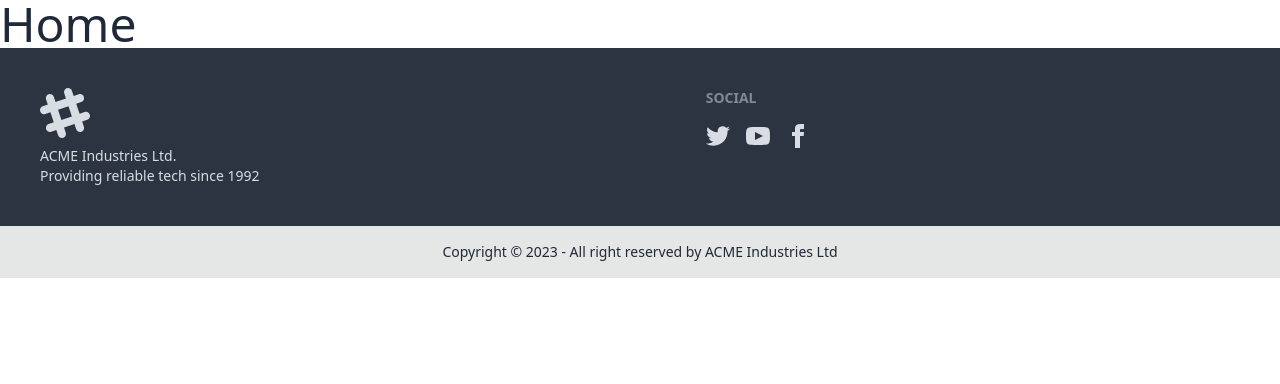
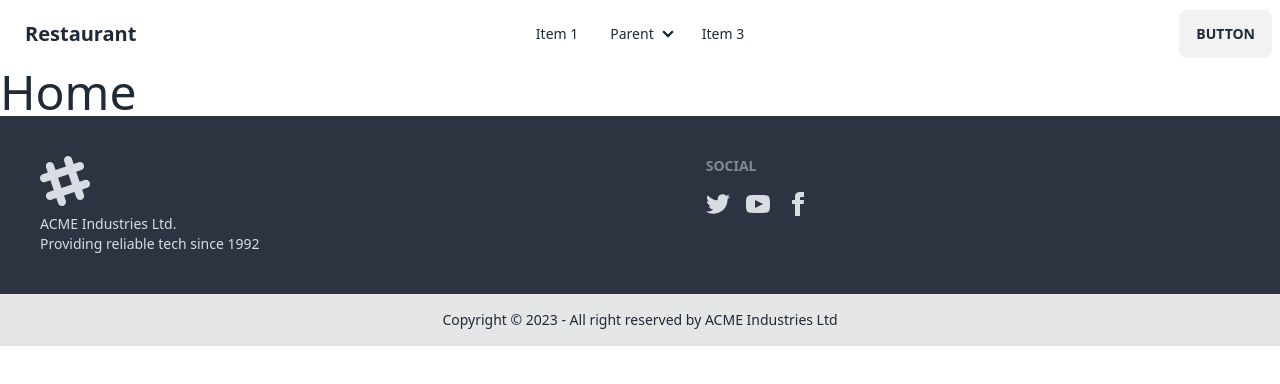
Before and after one commit to RaisulislamRimon/bistro-boss-restaurant, a React (Vite) app in the folder bistro-boss-client/: page / in a window 1280 px wide. Shown: the top 384 px of the page. Built offline with nearby package versions, Linux system fonts and the light colour scheme.

Commit message:
add navbar

```diff
--- a/bistro-boss-client/src/Layout/Main.jsx
+++ b/bistro-boss-client/src/Layout/Main.jsx
@@ -1,9 +1,11 @@
 import { Outlet } from "react-router-dom";
 import { Footer } from "../pages/Shared/Footer/Footer";
+import NavBar from "../pages/Shared/NavBar/NavBar";
 
 const Main = () => {
   return (
     <div>
+      <NavBar />
       <Outlet />
       <Footer />
     </div>
--- /dev/null
+++ b/bistro-boss-client/src/pages/Shared/NavBar/NavBar.jsx
@@ -0,0 +1,66 @@
+const NavBar = () => {
+  const navOptions = (
+    <>
+      <li>
+        <a>Item 1</a>
+      </li>
+      <li tabIndex={0}>
+        <details>
+          <summary>Parent</summary>
+          <ul className="p-2">
+            <li>
+              <a>Submenu 1</a>
+            </li>
+            <li>
+              <a>Submenu 2</a>
+            </li>
+          </ul>
+        </details>
+      </li>
+      <li>
+        <a>Item 3</a>
+      </li>
+    </>
+  );
+  return (
+    <div>
+      <div className="navbar bg-base-100">
+        <div className="navbar-start">
+          <div className="dropdown">
+            <label tabIndex={0} className="btn btn-ghost lg:hidden">
+              <svg
+                xmlns="http://www.w3.org/2000/svg"
+                className="h-5 w-5"
+                fill="none"
+                viewBox="0 0 24 24"
+                stroke="currentColor"
+              >
+                <path
+                  strokeLinecap="round"
+                  strokeLinejoin="round"
+                  strokeWidth="2"
+                  d="M4 6h16M4 12h8m-8 6h16"
+                />
+              </svg>
+            </label>
+            <ul
+              tabIndex={0}
+              className="menu menu-sm dropdown-content mt-3 z-[1] p-2 shadow bg-base-100 rounded-box w-52"
+            >
+              {navOptions}
+            </ul>
+          </div>
+          <a className="btn btn-ghost normal-case text-xl">Restaurant</a>
+        </div>
+        <div className="navbar-center hidden lg:flex">
+          <ul className="menu menu-horizontal px-1">{navOptions}</ul>
+        </div>
+        <div className="navbar-end">
+          <a className="btn">Button</a>
+        </div>
+      </div>
+    </div>
+  );
+};
+
+export default NavBar;
```
